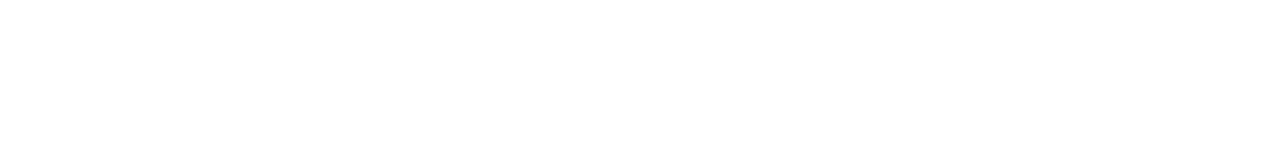
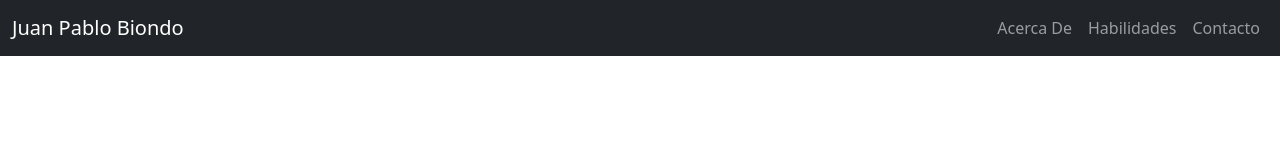
Before and after one commit to caylow/portfolio-FrontEnd, a plain HTML site: page index.html in a window 1280 px wide. Drawn offline with Linux system fonts and the light colour scheme.

Commit message:
Nav-Bar Added

```diff
--- a/index.html
+++ b/index.html
@@ -11,6 +11,31 @@
     <title>Portfolio Web</title>
 </head>
 <body>
-
+    <header>
+        <!--Nav Bar-->
+        <nav class="navbar navbar-dark sticky-top navbar-expand-lg bg-dark">
+            <div class="container-fluid">
+              <a class="navbar-brand" href="#">Juan Pablo Biondo</a>
+              <button class="navbar-toggler" type="button" data-bs-toggle="collapse" data-bs-target="#navbarNav" aria-controls="navbarNav" aria-expanded="false" aria-label="Toggle navigation">
+                <span class="navbar-toggler-icon"></span>
+              </button>
+              <div class="justify-content-end collapse navbar-collapse" id="navbarNav">
+                <ul class="navbar-nav">
+                  <li class="nav-item">
+                    <a class="nav-link" href="#">Acerca De</a>
+                  </li>
+                  <li class="nav-item">
+                    <a class="nav-link" href="#">Habilidades</a>
+                  </li>
+                  <li class="nav-item">
+                    <a class="nav-link" href="#">Contacto</a>
+                  </li>
+                </ul>
+              </div>
+            </div>
+          </nav>
+    </header>
+<!-- Bootstrap JS -->
+<script src="dist/bootstrap/js/bootstrap.bundle.js"></script>
 </body>
 </html>
```
